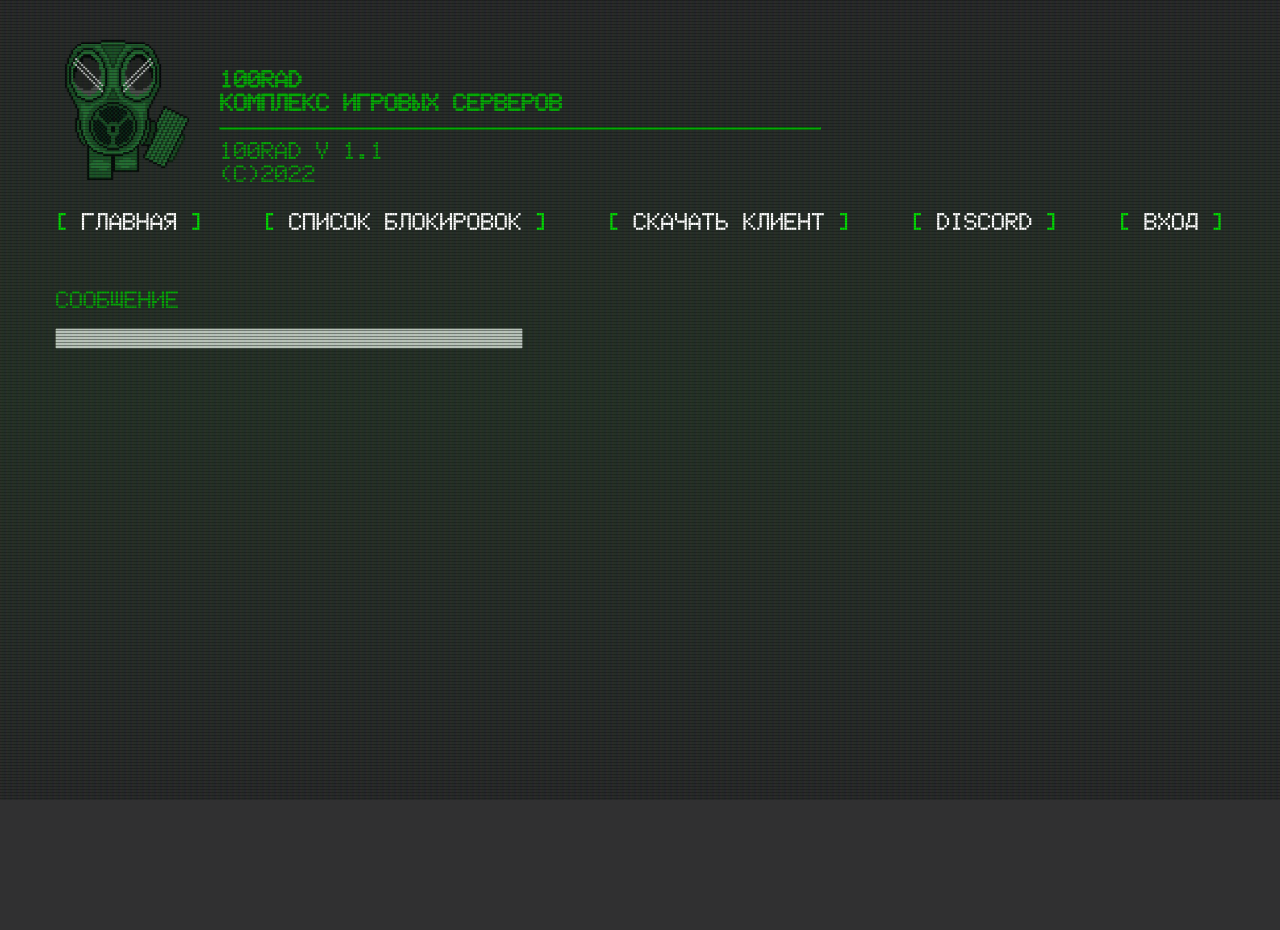
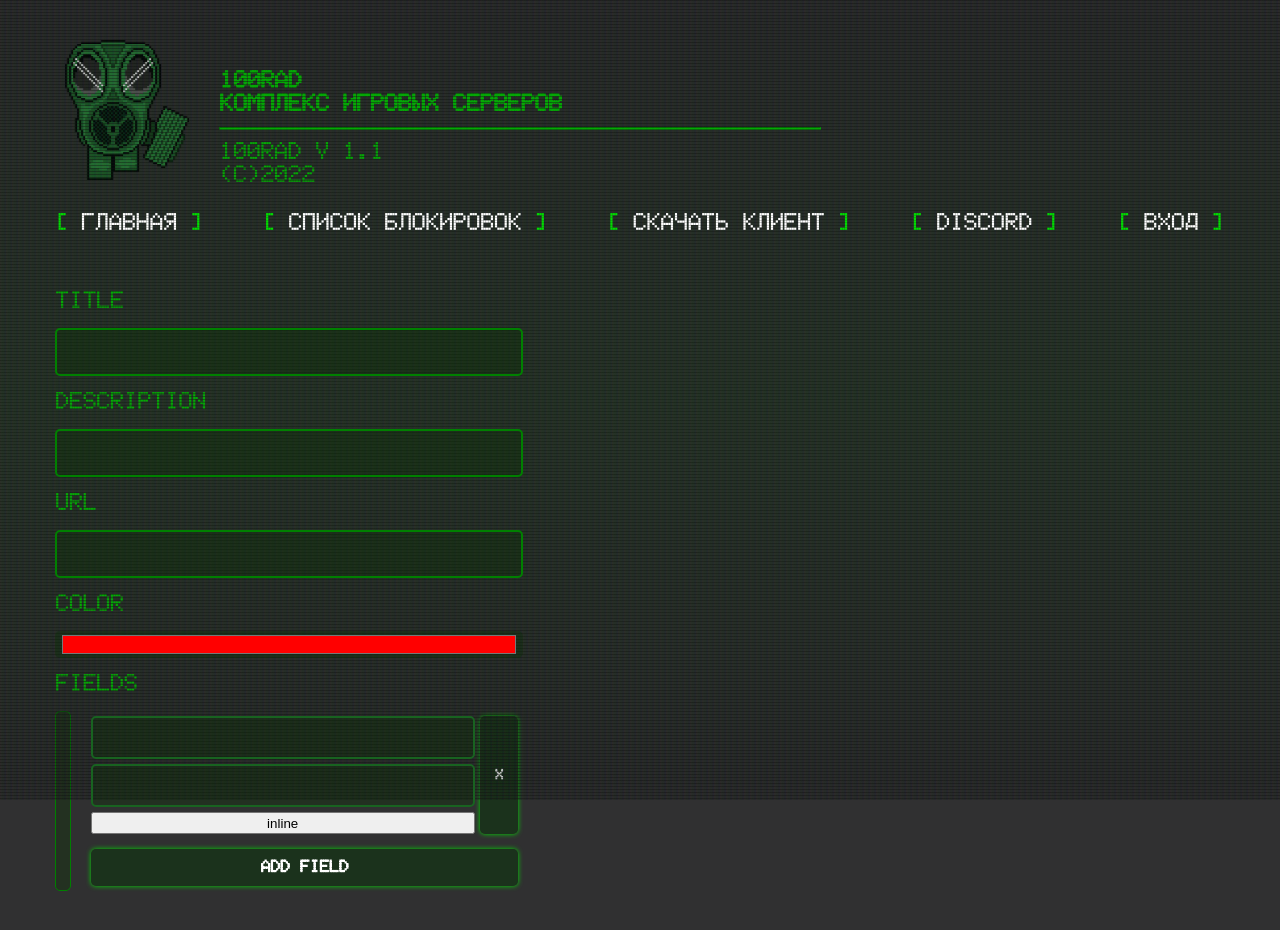
Before and after one commit to rr1me/sn-project, a React (Create React App) app in the folder webpage/: page /embed in a window 1280 px wide. Shown: the top 930 px of the page. Before the commit the page ends 800 px from the top, so only its background shows below. Built offline with nearby package versions, Linux system fonts and the light colour scheme.

Commit message:
embed constructor skelet

```diff
--- a/webpage/src/App.sass
+++ b/webpage/src/App.sass
@@ -1,5 +1,23 @@
 \:root
   --color-green: #00dd00
-  --color-dark-green: #003600
+  --color-dark-green: rgba(0, 54, 0, 0.44)
   --bg-color-extradark-green: rgba(9, 51, 0, 0.32)
   --border-radius: 5px
+
+.btn
+  cursor: pointer
+  background-color: var(--color-dark-green)
+  border-radius: var(--border-radius)
+
+  border: none
+  box-shadow: 0 0 5px var(--color-green)
+  color: white
+
+  font-family: HighWave, serif
+  font-weight: 600
+
+  transition: 150ms ease
+  &:hover
+    z-index: 1
+  &:active
+    transform: scale(102%)
--- a/webpage/src/Components/EmbedConstructor/EmbedConstructor.js
+++ b/webpage/src/Components/EmbedConstructor/EmbedConstructor.js
@@ -1,19 +1,77 @@
 import './EmbedConstructor.sass';
-import {useRef, useState} from "react";
+import {useMemo} from "react";
 import AutoresizableTextarea from "../AutoresizableTextarea/AutoresizableTextarea";
+import {useDispatch, useSelector} from "react-redux";
+import {embedActions} from "../redux/embedSlice";
+
+const {addField, removeField, setAnyField, setFieldBlock} = embedActions;
 
 const EmbedConstructor = () => {
-    const messageRef = useRef();
-    const [value, setValue] = useState('');
+    const handleAnyField = type => e => dispatch(setAnyField({type:type, value:e.target.value}));
+
+    const dispatch = useDispatch();
+    const {title, description, url, color, fields} = useSelector(state => state.embedSlice);
+
+    const handleFieldBlock = (index, type) => e => {
+        dispatch(setFieldBlock({
+            index: index,
+            type: type,
+            value: e.target.value
+        }));
+    };
 
     return (
         <div className='embedConstructor'>
-            <div className='message'>
-                Сообщение
-                <AutoresizableTextarea value={value} onChange={e => setValue(e.target.value)} className='textarea' type='text' ref={messageRef}/>
+            <div className='field'>
+                Title
+                {/*{useMemoArea(<AutoresizableTextarea value={title} onChange={handleAnyField('title')} className='textarea' type='text'/>, title)}*/}
+                {useMemoArea(title, handleAnyField('title'), 'textarea')}
+                Description
+                {/*{useMemoArea(<AutoresizableTextarea value={description} onChange={handleAnyField('description')} className='textarea' type='text'/>, description)}*/}
+                {useMemoArea(description, handleAnyField('description'), 'textarea')}
+                URL
+                {/*{useMemoArea(<AutoresizableTextarea value={url} onChange={handleAnyField('url')} className='textarea' type='text'/>, url)}*/}
+                {useMemoArea(url, handleAnyField('url'), 'textarea')}
+                Color
+                <input className='colorPicker' type='color' value={color} onChange={handleAnyField('color')}/>
+                Fields
+                <div className='fields'>
+                    <div className='tab'/>
+                    <div className='actualFields'>
+                        {fields.map((v,i) => {
+                            return (
+                                // <div className='fieldBlock' key={i}>
+                                //     {useMemoArea('Field title', fields[i].title, handleFieldBlock(i, 'text'))}
+                                //     {useMemoArea(<AutoresizableTextarea placeholder='Field text' value={fields[i].text} onChange={handleFieldBlock(i, 'text')}/>)}
+                                //     <button>inline</button>
+                                //     <button className='btn removeBtn' onClick={() => {
+                                //         dispatch(removeField(v.id));
+                                //     }}>x</button>
+                                // </div>
+                                <Field key={i} v={v} i={i} fields={fields} handleFieldBlock={handleFieldBlock} dispatch={dispatch}/>
+                            )
+                        })}
+                        <button className='btn addBtn' onClick={() => {
+                            dispatch(addField());
+                        }}>Add field</button>
+                    </div>
+                </div>
             </div>
         </div>
     )
 };
 
+const useMemoArea = (value, onChange, className, placeholder) => useMemo(() => <AutoresizableTextarea className={className} placeholder={placeholder} value={value} onChange={onChange}/>, [value]);
+
+const Field = ({v, i, fields, handleFieldBlock, dispatch}) =>
+    <div className='fieldBlock' key={i}>
+        {useMemoArea(fields[i].title, handleFieldBlock(i, 'title'), null, 'Field title')}
+        {useMemoArea(fields[i].text, handleFieldBlock(i, 'text'), null, 'Field text')}
+        {/*{useMemoArea(<AutoresizableTextarea placeholder='Field text' value={fields[i].text} onChange={handleFieldBlock(i, 'text')}/>)}*/}
+        <button>inline</button>
+        <button className='btn removeBtn' onClick={() => {
+            dispatch(removeField(v.id));
+        }}>x</button>
+    </div>
+
 export default EmbedConstructor;
--- a/webpage/src/Components/EmbedConstructor/EmbedConstructor.sass
+++ b/webpage/src/Components/EmbedConstructor/EmbedConstructor.sass
@@ -7,5 +7,76 @@
     gap: 15px
 
     width: 40%
+
+    .colorPicker
+      z-index: 1
+      width: 100%
+      border: none
+      padding: 0 5px
+      border-radius: var(--border-radius)
+      background-color: var(--bg-color-extradark-green)
+
     .textarea
+      //font: 17px Dited
+      font-size: 14px
+      height: 12px
+
+      z-index: 1
       resize: none
+      padding: 8px
+
+      border: 2px solid green
+      background-color: var(--bg-color-extradark-green)
+      border-radius: var(--border-radius)
+
+      color: white
+      &:focus
+        outline: none
+        border-color: #939393
+
+
+    .fields
+      display: flex
+      gap: 15px
+      .actualFields
+        display: flex
+        flex-direction: column
+        gap: 15px
+
+        padding: 5px
+        width: 100%
+        .addBtn
+          padding: 10px
+          width: 100%
+          font-size: 16px
+        .fieldBlock
+          display: grid
+          grid-template-rows: 2fr 2fr 1fr
+          grid-template-columns: 10fr 1fr
+          gap: 5px
+
+          overflow: visible
+          .removeBtn
+            grid-column-start: 2
+            grid-column-end: 3
+            grid-row-start: 1
+            grid-row-end: 4
+          > textarea
+            resize: none
+            color: white
+            z-index: 1
+            background-color: var(--bg-color-extradark-green)
+
+            border-radius: var(--border-radius)
+            border: 2px solid #186320
+            outline: none
+
+            padding: 7px
+
+
+
+      .tab
+        background-color: var(--bg-color-extradark-green)
+        border-radius: var(--border-radius)
+        border: 1px solid green
+        width: 15px
--- a/webpage/src/Components/PersonalAccount/PersonalAccount.sass
+++ b/webpage/src/Components/PersonalAccount/PersonalAccount.sass
@@ -10,7 +10,6 @@
       transition: 0.1s ease
 
       border: 2px solid var(--color-green)
-      //box-shadow: 0 0 10px rgb(0, 175, 33)
       background-color: var(--bg-color-extradark-green)
       border-radius: var(--border-radius)
 
@@ -22,4 +21,3 @@
 
       &:active
         border-color: var(--color-dark-green)
-        //box-shadow: none
--- /dev/null
+++ b/webpage/src/Components/redux/embedSlice.js
@@ -0,0 +1,40 @@
+import {createSlice} from "@reduxjs/toolkit";
+
+const fieldTemplate = () => {
+    return {
+        id: Math.floor((Math.random() * 1000000)),
+        title: '',
+        text: '',
+        inline: false
+    }
+}
+
+const embedSlice = createSlice({
+    name: 'embedSlice',
+    initialState:{
+        title: '',
+        description: '',
+        url: '',
+        color: '#ff0000',
+        fields: [fieldTemplate()]
+    },
+    reducers: {
+        setAnyField(state, {payload}){
+            const {type, value} = payload;
+            state[type] = value;
+        },
+        addField(state){
+            state.fields.push(fieldTemplate())
+        },
+        removeField(state, {payload: id}){
+            state.fields = state.fields.filter(v => v.id !== id);
+        },
+        setFieldBlock(state, {payload}){
+            const {index, type, value} = payload
+            state.fields[index][type] = value
+        }
+    }
+});
+
+export default embedSlice.reducer;
+export const embedActions = embedSlice.actions;
--- a/webpage/src/Components/redux/store.js
+++ b/webpage/src/Components/redux/store.js
@@ -1,5 +1,6 @@
 import {configureStore} from "@reduxjs/toolkit";
 import authSlice from "./authSlice";
+import embedSlice from "./embedSlice";
 
 const authMiddleware = store => next => action => {
     const f = '/fulfilled';
@@ -13,7 +14,7 @@
 };
 
 const store = configureStore({
-    reducer :{authSlice},
+    reducer :{authSlice, embedSlice},
     middleware: (defMiddleware) => defMiddleware().concat(authMiddleware)
 });
 
--- a/webpage/src/index.css
+++ b/webpage/src/index.css
@@ -22,6 +22,10 @@
   font-family: 'ScientificCalculator';
   src: url('./fonts/ScientificCalculator.ttf');
 }
+@font-face {
+  font-family: 'Dited';
+  src: url('./fonts/Dited.otf');
+}
 
 html, body, body>div{
   margin: 0;
```
